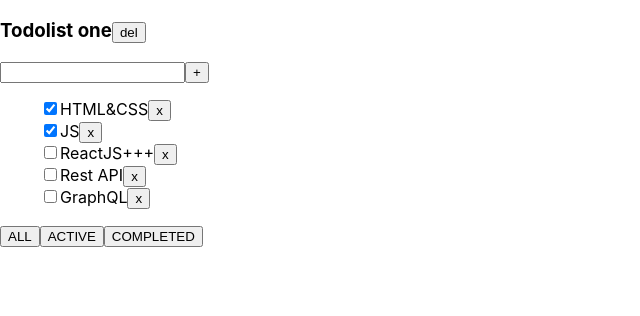
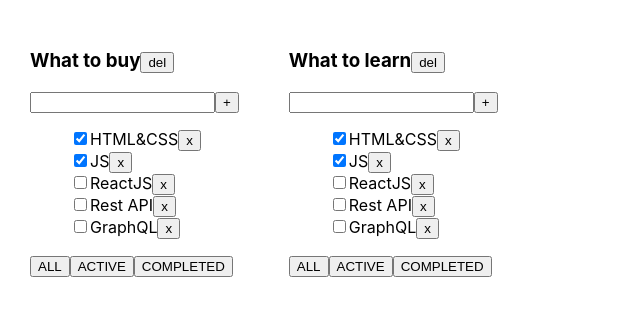
Before and after one commit to MaksimSelchukou/todo-workout-new, a React (Create React App) app: page / in a window 1280 px wide. Shown: the top 316 px of the page, without its empty margins (0-640 px from the left). Built offline with nearby package versions, Linux system fonts and the light colour scheme.

Commit message:
new business state, work changeFitler,RemoveTask,AddTask,ChangeStatus

```diff
--- a/src/App.css
+++ b/src/App.css
@@ -1,9 +1,12 @@
 .App {
-  text-align: center;
-  flex:content-box;
-  text-align: left;
+  padding: 30px;
+  display: flex;
 }
 
 li {
   list-style-type: none;
 }
+
+.App > div {
+  margin-right: 50px;
+}
--- a/src/App.tsx
+++ b/src/App.tsx
@@ -4,6 +4,12 @@ import {v1} from "uuid";
 import {Todolist} from "./Todolists";
 
 export type fiteredType = "all" | "active" | "completed"
+
+type TodolistsType = {
+    id: string
+    title: string
+    filter: fiteredType
+}
 
 
 export type tasksType = {
@@ -16,53 +22,76 @@ export type tasksType = {
 export function App() {
 
 
-    let [tasks, setTasks] = useState([
+    let todolistId1 = v1();
+    let todolistId2 = v1();
+
+    let [todolists, setTodolists] = useState<Array<TodolistsType>>([
+        {id: todolistId1, title: "What to buy", filter: "all"},
+        {id: todolistId2, title: "What to learn", filter: "all"}
+    ])
+
+    let [tasks, setTasks] = useState({
+            [todolistId1]: [
                 {id: v1(), title: "HTML&CSS", isDone: true},
                 {id: v1(), title: "JS", isDone: true},
-        {id: v1(), title: "ReactJS+++", isDone: false},
+                {id: v1(), title: "ReactJS", isDone: false},
                 {id: v1(), title: "Rest API", isDone: false},
                 {id: v1(), title: "GraphQL", isDone: false},
-    ])
+            ],
+            [todolistId2]: [
+                {id: v1(), title: "HTML&CSS", isDone: true},
+                {id: v1(), title: "JS", isDone: true},
+                {id: v1(), title: "ReactJS", isDone: false},
+                {id: v1(), title: "Rest API", isDone: false},
+                {id: v1(), title: "GraphQL", isDone: false},
+            ]
+        }
+    );
 
-    let [filter, setFilter] = useState<fiteredType>('all')
-    let tasksForTodolist = tasks;
-    if (filter === "active") {
-        tasksForTodolist = tasks.filter(f => !f.isDone)
+    const changeFilter = (value: fiteredType, TodoID: string) => {
+        setTodolists(todolists.map(m => m.id === TodoID ? {...m, filter: value} : m))
+        console.log(todolists.map(m => m.id === TodoID ? {...m, filter: value} : m))
+        // setTodolists(todolists.map(m => m.id === todolistId ? {...m, filter: value} : m))
     }
-    if (filter === "completed") {
-        tasksForTodolist = tasks.filter(f => f.isDone)
+    const removeTask = (taskID: string, TodoID: string) => {
+        setTasks({...tasks, [TodoID]: tasks[TodoID].filter(f => f.id !== taskID)})
     }
 
+    const addTask = (title: string,TodoID: string) => {
+         let newTask = {id:v1(),title:title,isDone:false}
+          setTasks({...tasks,[TodoID]: [newTask,...tasks[TodoID]]})
+    }
+    const changeStatus = (taskID: string, newValue: boolean, TodoID: string) => {
+        setTasks({...tasks, [TodoID]: tasks[TodoID].map(m => m.id === taskID ? {...m, isDone: newValue} : m)})
 
-    const changeFilter = (value:fiteredType)=>{
-        setFilter(value)
-    }
-
-    const removeTask = (taskID: string) => {
-        let filteredTask = tasks.filter(f => f.id !== taskID)
-        setTasks(filteredTask)
-    }
-
-    const addTask = (title:string)=>{
-        let newTask = {id:v1(),title:title,isDone:false}
-        setTasks([newTask,...tasks])
-    }
-
-    const changeStatus = (taskID:string,newValue:boolean) =>{
-        setTasks([...tasks.map(m=>m.id === taskID ? {...m,isDone:newValue}:m)])
     }
 
     return (
         <div className="App">
+            {todolists.map(m => {
+
+                let tasksForTodolist = tasks[m.id];
+                if (m.filter === "active") {
+                    tasksForTodolist = tasks[m.id].filter(f => !f.isDone)
+                }
+                if (m.filter === "completed") {
+                    tasksForTodolist = tasks[m.id].filter(f => f.isDone)
+                }
+                return (
                     <Todolist
-                name={"Todolist one"}
-                // key={id}
+                        name={m.title}
+                        key={m.id}
+                        id={m.id}
                         tasks={tasksForTodolist}
                         removeTask={removeTask}
                         changeFilter={changeFilter}
                         addTask={addTask}
                         changeStatus={changeStatus}
                     />
+                )
+            })}
+
+
         </div>
     );
 }
--- a/src/Todolists.tsx
+++ b/src/Todolists.tsx
@@ -5,44 +5,40 @@ import {Button} from "./components/Button";
 type TodolistType = {
     tasks: Array<tasksType>
     name: string
-    removeTask: (taskID: string) => void
-    changeFilter: (value: fiteredType) => void
-    addTask: (title: string) => void
-    changeStatus:(taskID:string,newValue:boolean)=>void
+    removeTask: (taskID: string,TodoID:string) => void
+    changeFilter: (value: fiteredType,id:string) => void
+    addTask: (title: string,TodoID: string) => void
+    changeStatus: (taskID: string, newValue: boolean,TodoID:string) => void
+    id: string
 }
 
 export const Todolist = ({name, ...props}: TodolistType) => {
 
 
+    let [title, setTitle] = useState('')
+
     const RemoveTaskHandler = (taskID: string) => {
-        props.removeTask(taskID)
+        props.removeTask(taskID,props.id)
     }
-
     const onClickHandlerChangeFilter = (value: fiteredType) => {
-        props.changeFilter(value)
+        props.changeFilter(value,props.id)
     }
-
     const addTaskHandler = () => {
-        props.addTask(title)
+        props.addTask(title,props.id)
         setTitle('')
     }
-
-    let [title, setTitle] = useState('')
-
     const onChangeHandler = (event: ChangeEvent<HTMLInputElement>) => {
         setTitle(event.currentTarget.value)
     }
-
     const onKeyPressHandler = (event: KeyboardEvent<HTMLInputElement>) => {
         if (event.key === "Enter") {
-            props.addTask(title)
+            props.addTask(title,props.id)
             setTitle('')
         }
     }
-
-    const onChangeStatusHandler = (taskID:string,event:ChangeEvent<HTMLInputElement>) =>{
+    const onChangeStatusHandler = (taskID: string, event: ChangeEvent<HTMLInputElement>) => {
         let newIsDoneValue = event.currentTarget.checked
-        props.changeStatus(taskID,newIsDoneValue)
+        props.changeStatus(taskID, newIsDoneValue,props.id)
     }
 
 
@@ -50,27 +46,25 @@ export const Todolist = ({name, ...props}: TodolistType) => {
         <div>
             <h3>
                 {name}
-                <Button name={"del"} callBack={() => {
-                }}/>
+                <Button name={"del"} callBack={() => {}}/>
             </h3>
             <div>
                 <input value={title}
                        onChange={onChangeHandler}
                        onKeyPress={onKeyPressHandler}
                 />
-                {/*<button>+</button>*/}
                 <Button name={"+"} callBack={addTaskHandler}/>
-                {/*() => addTaskHandler(title)*/}
             </div>
             <ul>
                 {
                     props.tasks.map(m => {
                         return <li key={m.id}>
                             <input
-                                onChange={(e)=>onChangeStatusHandler(m.id,e)}
+                                onChange={(e) => onChangeStatusHandler(m.id, e)}
                                 type="checkbox" checked={m.isDone}/>
                             <span>{m.title}</span>
-                            <button onClick={() => RemoveTaskHandler(m.id)}>x</button>
+                            {/*<button onClick={() => RemoveTaskHandler(m.id)}>x</button>*/}
+                            <Button name={"x"} callBack={() => RemoveTaskHandler(m.id)}/>
                         </li>
                     })
                 }
```
Lines whose indentation alone changed are shown as unchanged.
